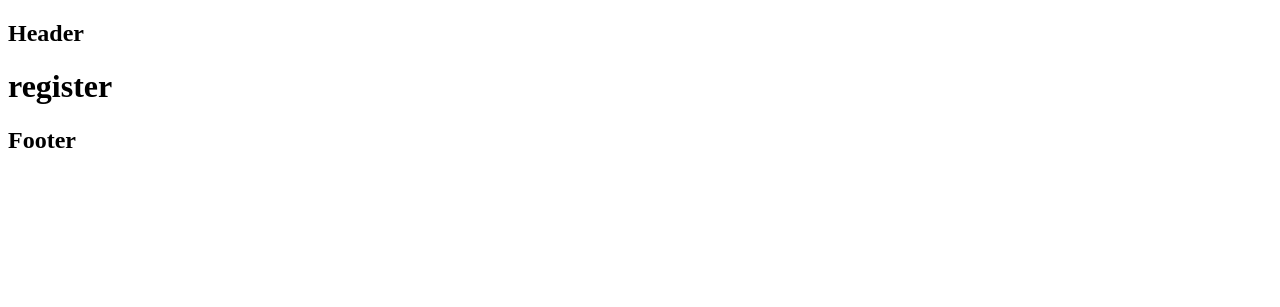
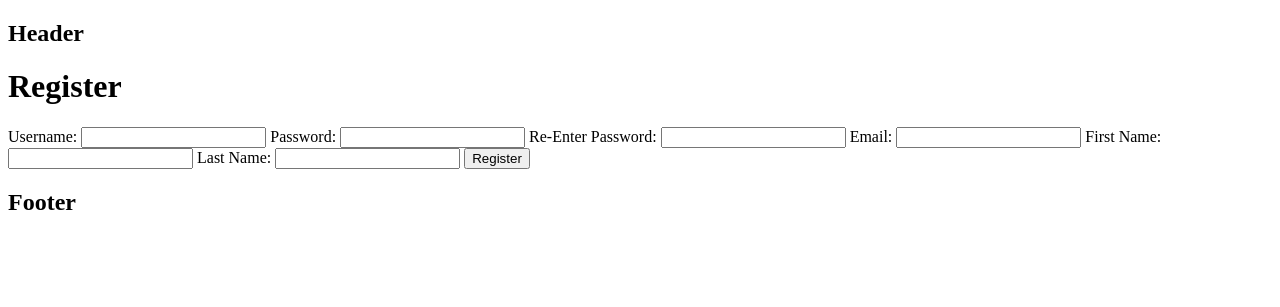
Before and after one commit to Optimized-Coder/my_fitness_cat, a Flask app: page /auth/register/ in a window 1280 px wide. Shown: the top 307 px of the page. Run offline with Flask 3, Linux system fonts and the light colour scheme.

Commit message:
add html forms for auth get routes

```diff
--- a/core/routes/auth.py
+++ b/core/routes/auth.py
@@ -42,12 +42,14 @@ def login():
 
         if user is None or not check_password_hash(user.password_hash, password):
             flash('Invalid username or password')
-            return 'Invalid username or password'
+            return redirect(url_for('auth.login'))
         else:
             login_user(user, remember=True)
-            return 'User logged in'
+            flash('Logged in', 'success')
+            return redirect(url_for('main.get_cats'))
     else:
-        return 'Already Logged in'
+        flash('Already Logged in')
+        return redirect(url_for('main.get_cats'))
 
 '''
 register routes
@@ -72,20 +74,28 @@ def register():
     if not current_user.is_authenticated:
         username = request.form.get('username')
         password = request.form.get('password')
+        password_check = request.form.get('password_check')
         email = request.form.get('email')
         first_name = request.form.get('f_name')
         last_name = request.form.get('l_name')
 
         # validation
         if not validate_password(password):
-            return 'Invalid password.'
+            flash('Invalid password.')
+            return redirect(url_for('auth.register'))
+        elif not password == password_check:
+            flash('Passwords do not')
+            return redirect(url_for('auth.register'))
         elif not validate_email(email):
-            return 'Invalid email.'
+            flash('Invalid email.')
+            return redirect(url_for('auth.register'))
         elif not validate_username(username):
-            return 'Invalid username.'
+            flash('Invalid username.')
+            return redirect(url_for('auth.register'))
         else:
             password_hash = generate_password_hash(password, method='sha256')
 
+        # create new user
         user = User(
             username=username,
             password_hash=password_hash,
--- a/core/routes/main.py
+++ b/core/routes/main.py
@@ -88,7 +88,8 @@ def get_cats():
 
     context = {
         'title': 'My Cats | My Fitness Cat',
-        'cats': cats
+        'cats': cats,
+        'user': current_user
     }
     return render_template(
         'main/view_all.html',
--- a/core/templates/auth/register.html
+++ b/core/templates/auth/register.html
@@ -1,4 +1,63 @@
 {% extends 'includes/base.html' %}
 {% block content %}
-<h1>register</h1>
+<h1>Register</h1>
+
+<form action="{{url_for('auth.register')}}" method="post">
+    <label for="username">
+        Username:
+    </label>
+    <input
+    type="text"
+    name="username"
+    id="username"
+    required/>
+
+    <label for="password">
+        Password:
+    </label>
+    <input
+    type="password"
+    name="password"
+    id="password"
+    required/>
+
+    <label for="password_check">
+        Re-Enter Password:
+    </label>
+    <input
+    type="password"
+    name="password_check"
+    id="password_check"
+    required/>
+
+    <label for="email">
+        Email:
+    </label>
+    <input
+    type="email"
+    name="email"
+    id="email"
+    required/>
+
+    <label for="f_name">
+        First Name:
+    </label>
+    <input
+    type="text"
+    name="f_name"
+    id="f_name"
+    required/>
+
+    <label for="l_name">
+        Last Name:
+    </label>
+    <input
+    type="text"
+    name="l_name"
+    id="l_name"
+    required/>
+
+    <input type="submit"
+    value="Register"/>
+</form>
 {% endblock %}
--- a/core/templates/main/view_all.html
+++ b/core/templates/main/view_all.html
@@ -1,6 +1,6 @@
 {% extends 'includes/base.html' %}
 {% block content %}
-<h1>My Cats</h1>
+<h1>{{user.first_name}}'s Cats</h1>
 <table>
     <thead>
         <tr>
```
Also changed, not shown: core/templates/auth/login.html (+22 -0 lines).
